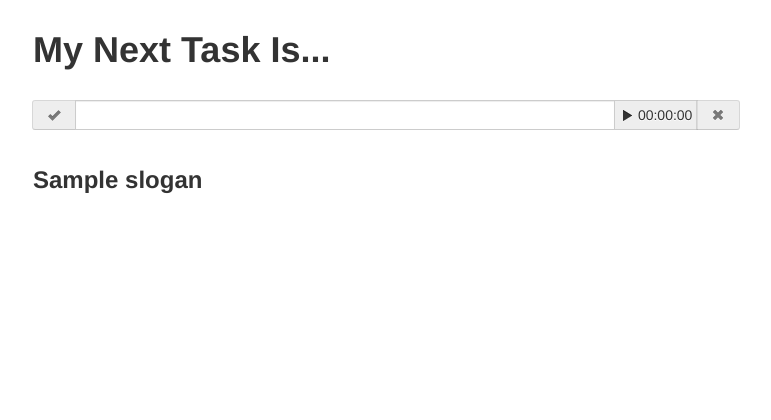
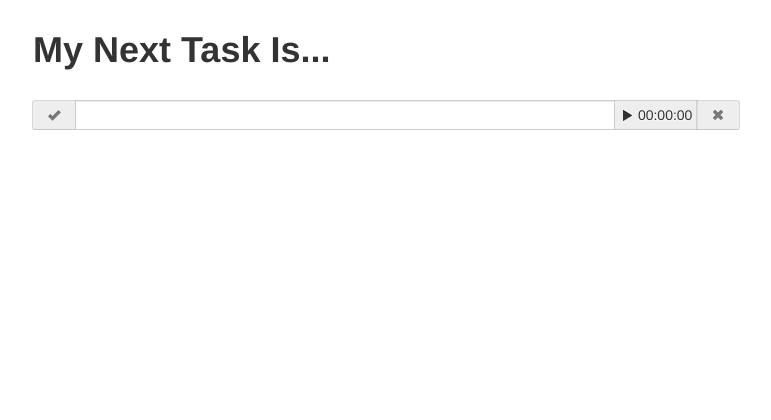
Before and after one commit to lextoumbourou/MyNextTaskIs.com, a Django app: template mynexttaskis/tasks/templates/tasks.html in a window 1280 px wide. Shown: the top 420 px of the page, without its empty margins (147-918 px from the left). Run offline with Django 3.2, Linux system fonts and the light colour scheme; the template is opened without the code that fills it: most values are stand-ins (such as "Sample title", 1, 10 or a date in 2020); some libraries are stand-ins or nearby versions.

Commit message:
Title is hidden when no tasks

```diff
--- a/mynexttaskis/tasks/templates/tasks.html
+++ b/mynexttaskis/tasks/templates/tasks.html
@@ -55,7 +55,7 @@
         </div>
         <!-- /ko -->
 
-        <div class="row-fluid">
+        <div class="row-fluid" data-bind="visible: completed_tasks().length > 0">
             <h3>{% block slogan %}{{ slogan }}{% endblock %}</h3>
         </div>
 
```
